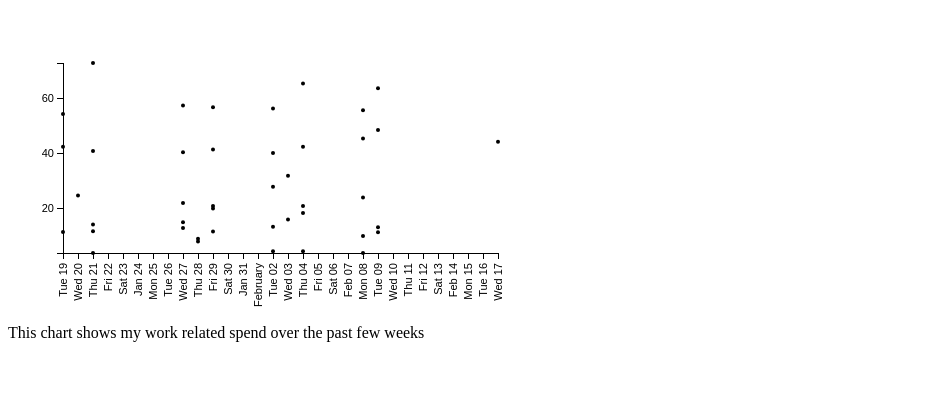
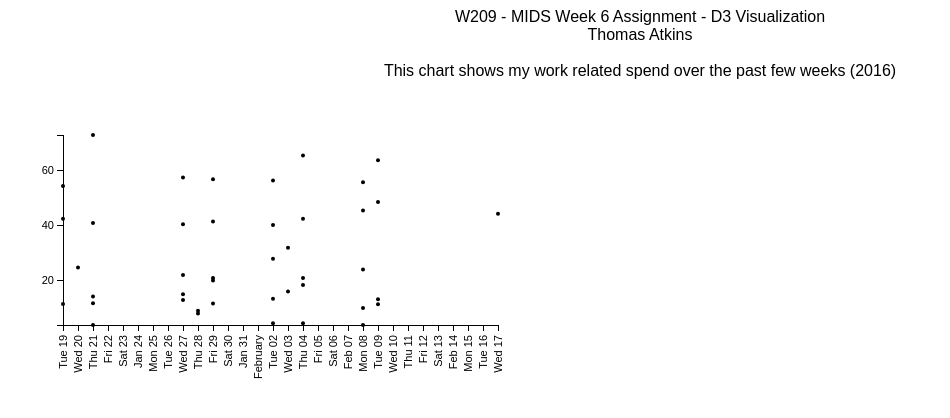
Before and after one commit to samm55/W209, a plain HTML site: page index.html in a window 1280 px wide. Shown: the whole page, without its empty margins (0-950 px from the left). Drawn offline with Linux system fonts and the light colour scheme.

Commit message:
Update index.html

```diff
--- a/index.html
+++ b/index.html
@@ -22,6 +22,17 @@
 </head>
 <body>
 
+<div style="font-family: Sans-Serif;">
+<center>
+W209 - MIDS Week 6 Assignment - D3 Visualization
+<br>
+Thomas Atkins
+<br>
+<br>
+This chart shows my work related spend over the past few weeks (2016)
+<br>
+</center>
+</div>
 
 <script type="text/javascript" src="d3.min.js"></script>
 <script type="text/javascript">
@@ -99,12 +110,7 @@ svg.selectAll("circle")
 				.attr("transform", "translate(" + padding + ",0)")
 				.call(yAxis);
 
+
 </script>
-
-<div></div
-<div>
-<p>     This chart shows my work related spend over the past few weeks</p>
-</div>
-
 </body>
 </html>
```
